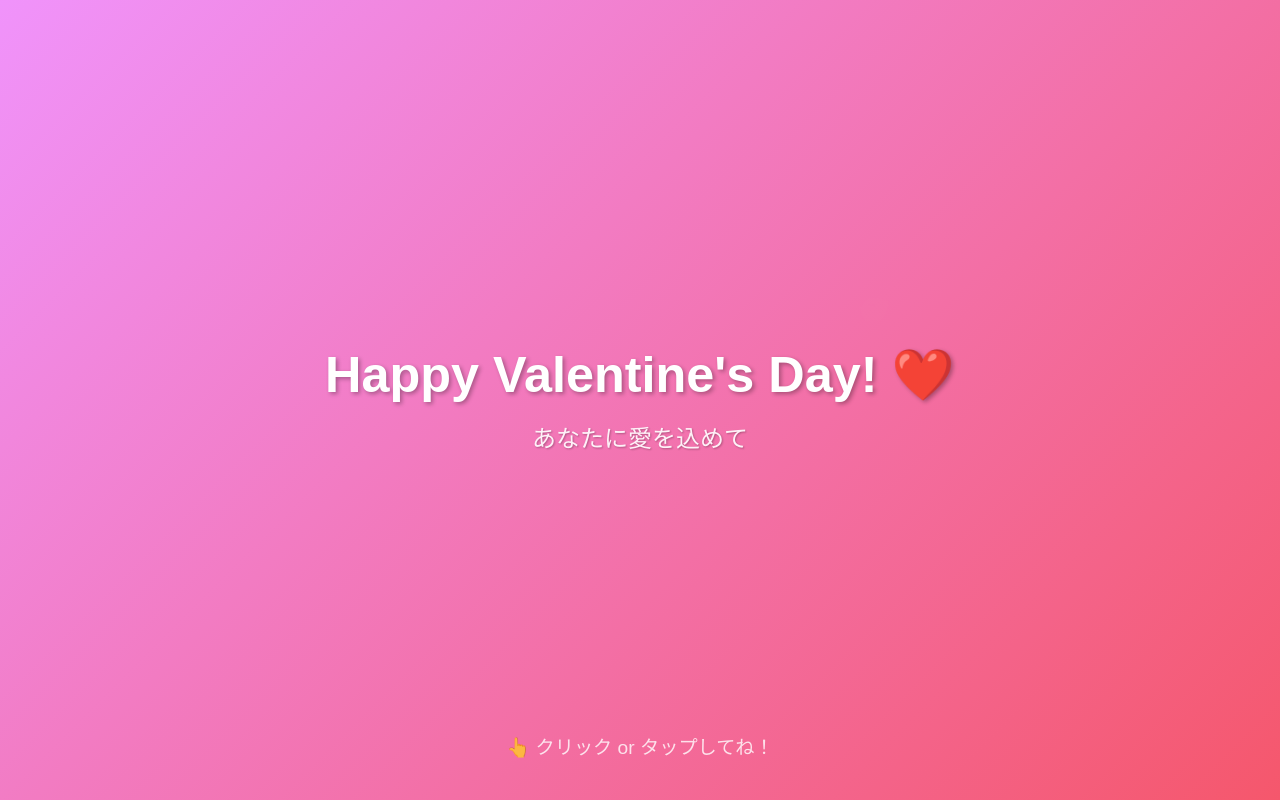
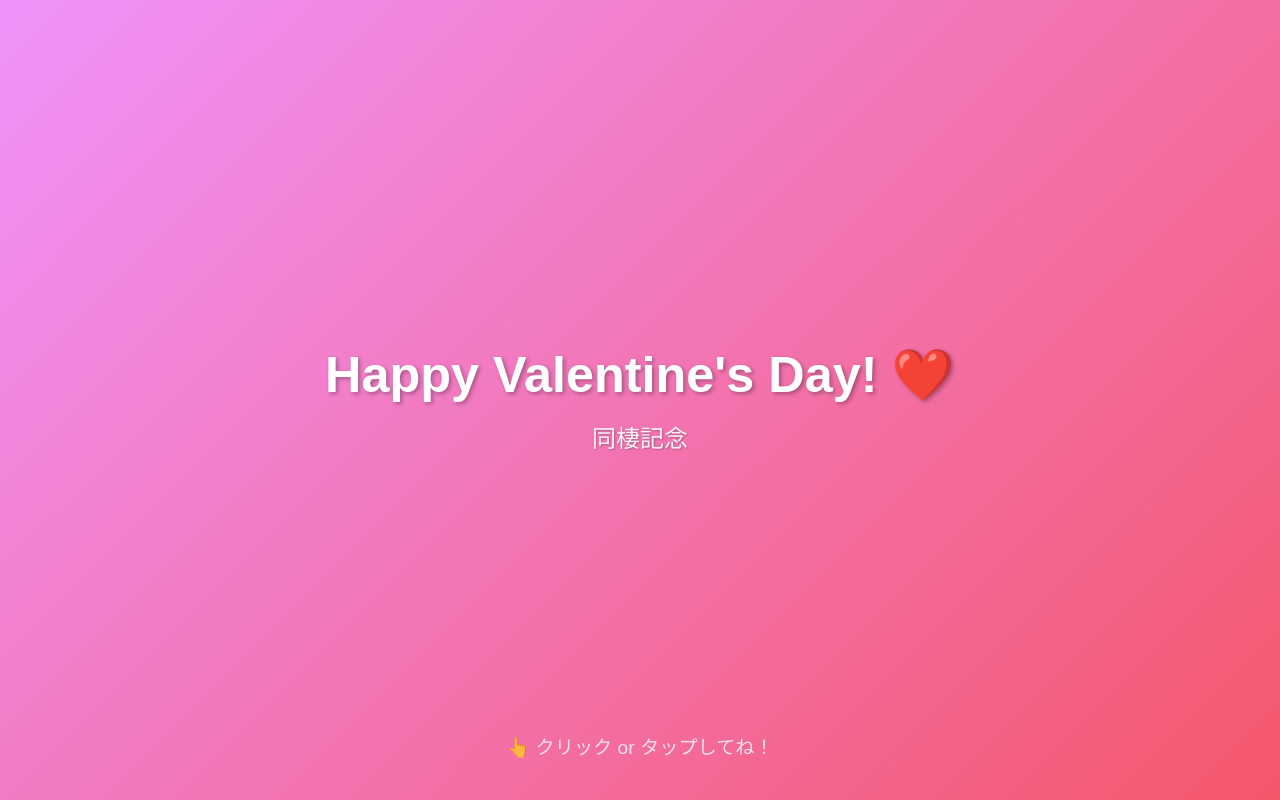
Before and after one commit to daifuku15/ValentineDay2026, a plain HTML site: page index.html in a window 1280 px wide. Drawn offline with Linux system fonts and the light colour scheme.

Commit message:
Update index.html
change message

```diff
--- a/index.html
+++ b/index.html
@@ -110,7 +110,7 @@
 <body>
     <div class="container">
         <h1>Happy Valentine's Day! ❤️</h1>
-        <p class="subtitle">あなたに愛を込めて</p>
+        <p class="subtitle">同棲記念</p>
     </div>
 
     <div class="instruction">
```
